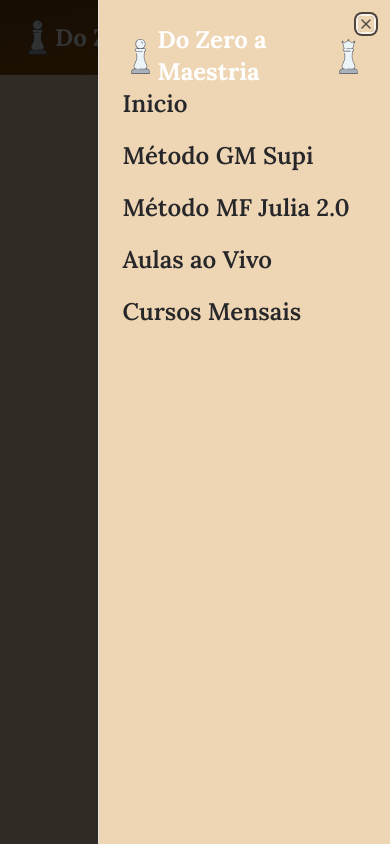
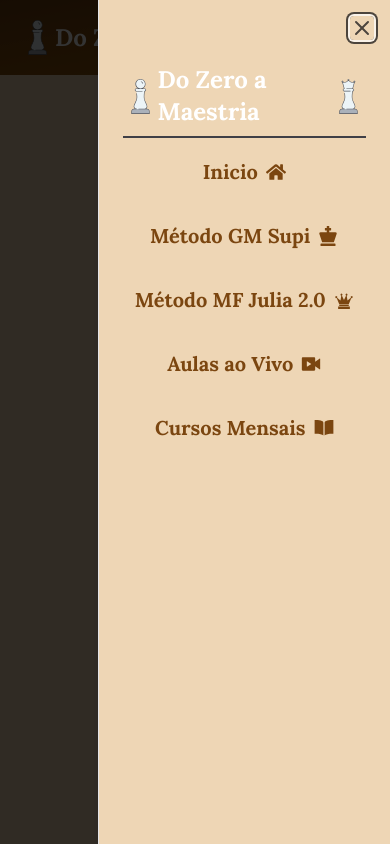
Before and after one commit to devIgor1/gmsupi, a React (Vite) app: page / in a window 390 px wide. Both pictures are taken after a click on the button 355 px from the left and 37 px from the top of the page. Built offline with nearby package versions, Linux system fonts and the light colour scheme.

Commit message:
feat: Finish MobileNav

```diff
--- a/src/components/shared/MobileNav.jsx
+++ b/src/components/shared/MobileNav.jsx
@@ -12,6 +12,7 @@ import queen from "../../assets/images/queen.svg"
 
 import { HiMenu } from "react-icons/hi"
 import NavItems from "./NavItems"
+import Logo from "./Logo"
 
 const MobileNav = () => {
   return (
@@ -27,7 +28,7 @@ const MobileNav = () => {
             <HiMenu size={30} />
           </SheetTrigger>
           <SheetContent>
-            <div className="bg-[#EED6B5] h-screen p-6">
+            <div className="bg-[#EED6B5] h-screen p-6 pt-16">
               <div>
                 <NavItems />
               </div>
--- a/src/components/shared/NavItems.jsx
+++ b/src/components/shared/NavItems.jsx
@@ -1,15 +1,20 @@
 import { navLinks } from "@/constants"
 import Logo from "./Logo"
+import { Separator } from "../ui/separator"
 
 const NavItems = () => {
   return (
     <>
       <Logo />
-      <ul className="flex w-full flex-col items-start gap-5 font-lora text-2xl text-zinc-800">
+      <Separator className="w-full my-2 bg-zinc-700 p-[1px]" />
+      <ul className="flex w-full flex-col items-center gap-9 font-lora font-bold text-xl text-[#7B4610] mt-5">
         {navLinks.map((link) => (
           <li key={link.route} className=" flex-center whitespace-nowrap">
-            <a href={link.route} l>
-              {link.label}
+            <a
+              href={link.route}
+              className="flex-center gap-2 hover:text-white duration-300"
+            >
+              {link.label} {link.icon()}
             </a>
           </li>
         ))}
--- a/src/components/ui/sheet.jsx
+++ b/src/components/ui/sheet.jsx
@@ -56,7 +56,7 @@ const SheetContent = React.forwardRef(
       >
         {children}
         <SheetPrimitive.Close className="absolute right-4 top-4 rounded-sm opacity-70 ring-offset-background transition-opacity hover:opacity-100 focus:outline-none focus:ring-2 focus:ring-ring focus:ring-offset-2 disabled:pointer-events-none data-[state=open]:bg-secondary">
-          <X className="h-4 w-4" />
+          <X className="h-6 w-6" />
           <span className="sr-only">Close</span>
         </SheetPrimitive.Close>
       </SheetPrimitive.Content>
--- a/src/constants/index.js
+++ b/src/constants/index.js
@@ -1,22 +1,33 @@
+import { FaHome } from "react-icons/fa"
+import { FaChessKing } from "react-icons/fa"
+import { GiChessQueen } from "react-icons/gi"
+import { RiLiveFill } from "react-icons/ri"
+import { IoBookSharp } from "react-icons/io5"
+
 export const navLinks = [
   {
     label: "Inicio",
+    icon: FaHome,
     route: "/",
   },
   {
     label: "Método GM Supi",
+    icon: FaChessKing,
     route: "/metodosupi",
   },
   {
     label: "Método MF Julia 2.0",
+    icon: GiChessQueen,
     route: "/metodojulia",
   },
   {
     label: "Aulas ao Vivo",
+    icon: RiLiveFill,
     route: "/aulas-ao-vivo",
   },
   {
     label: "Cursos Mensais",
+    icon: IoBookSharp,
     route: "/cursos-mensais",
   },
 ]
```
